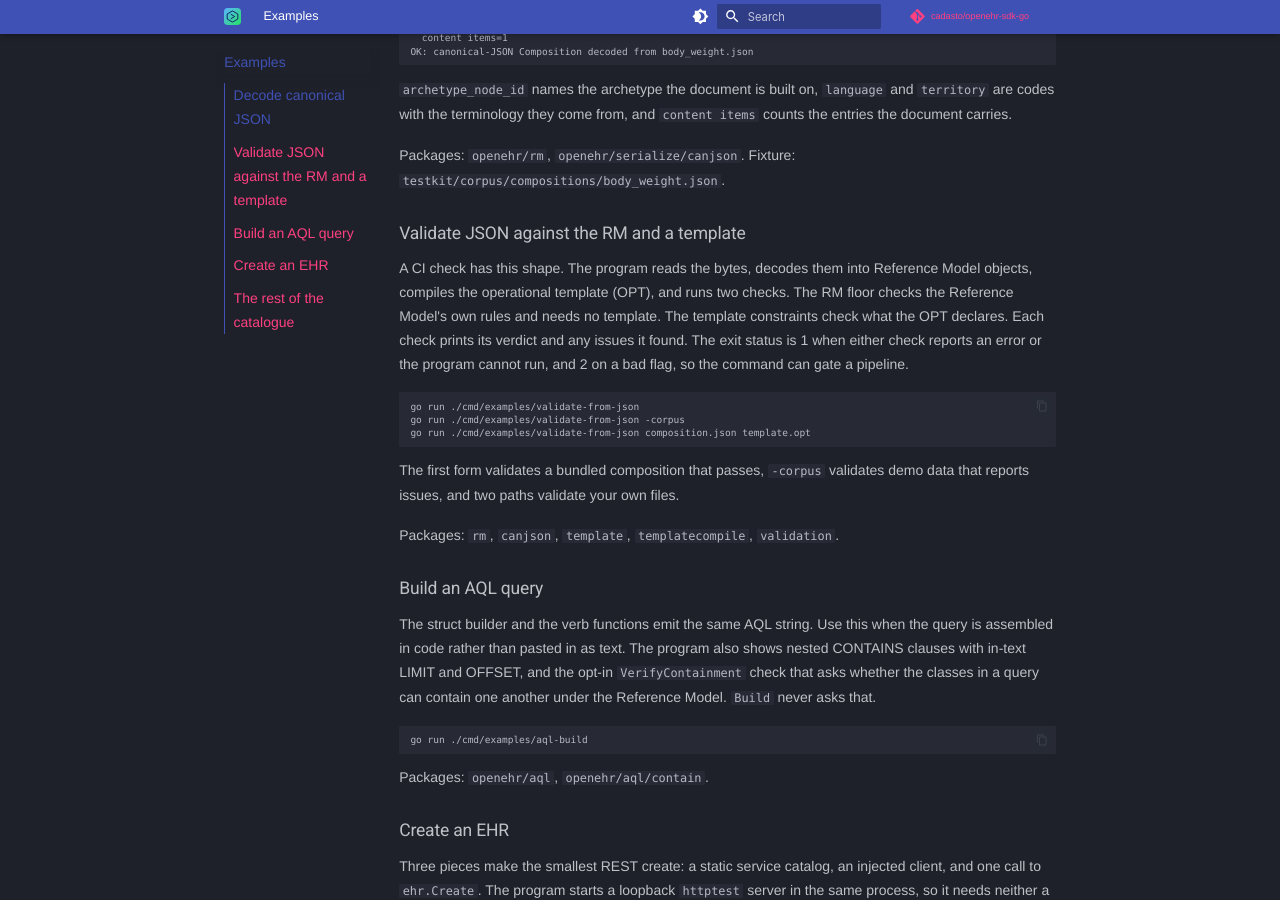
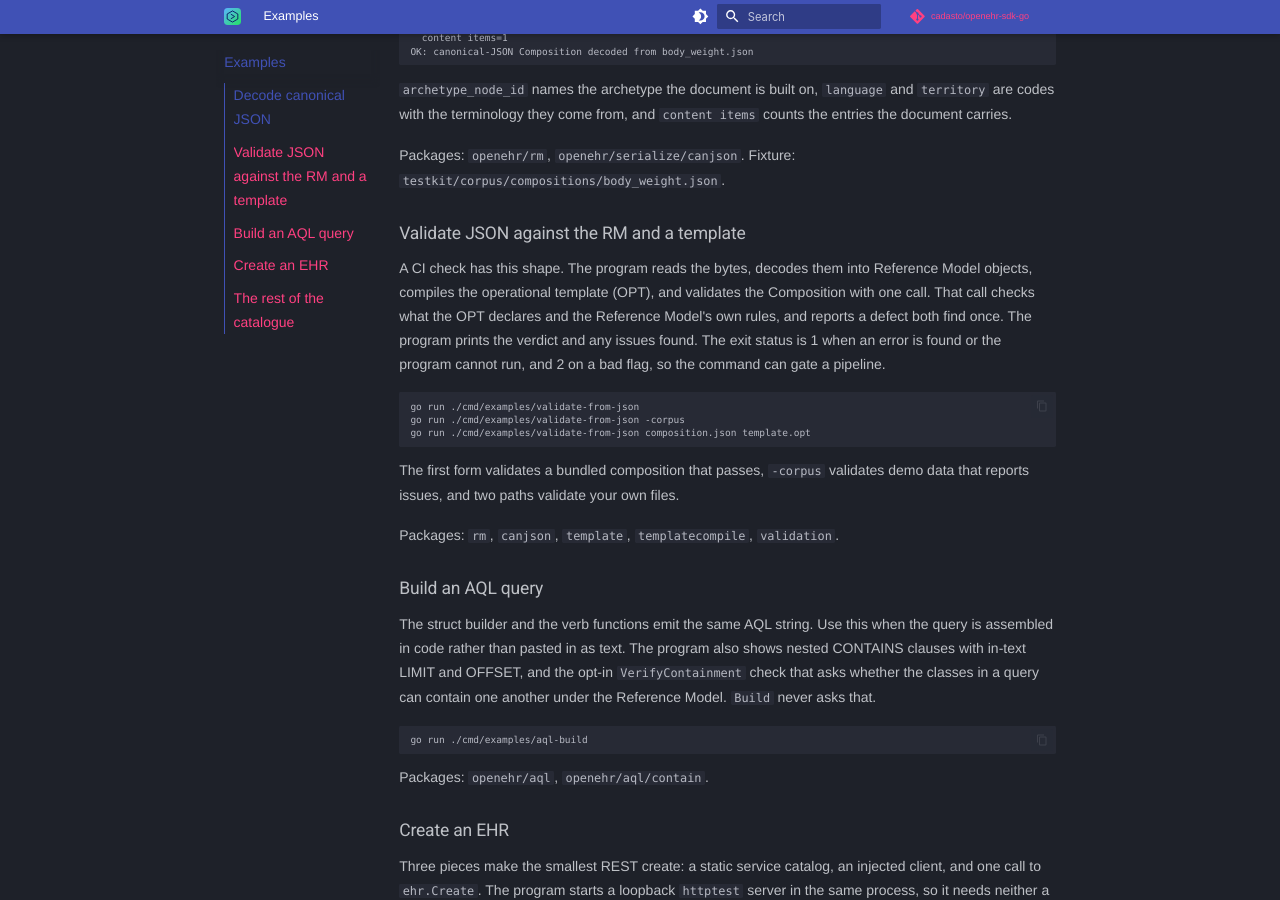
Before and after one commit to Cadasto/openehr-sdk-go, an MkDocs documentation site: the page built from pages/examples.md, in a window 1280 px wide and 900 px high, scrolled down 610 px. Built offline with MkDocs 1.6.1 and Material for MkDocs 9.7.7, drawn with Linux system fonts in a browser that asks for light colours; nearby versions of some CDN libraries; library files that are not in the unit come from our copies; plug-ins that fetch from the network failed and are left out; comment, search, counter and statistics services are not loaded.

Commit message:
docs(pages): one call validates against the template and the RM floor
The site pages still said the RM floor and the template constraints are
separate checks a Composition should pass both of. ValidateComposition
now includes the floor and reports a defect both find once (ADR 0025);
ValidateRM is the floor alone, for data no template governs.

Refs #238

Assisted-by: Claude Code (claude-opus-5-5)

````diff
--- a/pages/examples.md
+++ b/pages/examples.md
@@ -55,12 +55,12 @@ Packages: `openehr/rm`, `openehr/serialize/canjson`. Fixture:
 ## Validate JSON against the RM and a template {#validate-from-json}
 
 A CI check has this shape. The program reads the bytes, decodes them into
-Reference Model objects, compiles the operational template (OPT), and runs two
-checks. The RM floor checks the Reference Model's own rules and needs no
-template. The template constraints check what the OPT declares. Each check
-prints its verdict and any issues it found. The exit status is 1 when either
-check reports an error or the program cannot run, and 2 on a bad flag, so the
-command can gate a pipeline.
+Reference Model objects, compiles the operational template (OPT), and validates
+the Composition with one call. That call checks what the OPT declares and the
+Reference Model's own rules, and reports a defect both find once. The program
+prints the verdict and any issues found. The exit status is 1 when an error is
+found or the program cannot run, and 2 on a bad flag, so the command can gate a
+pipeline.
 
 ```bash
 go run ./cmd/examples/validate-from-json
````
Also changed, not shown: pages/workflow.md (+4 -3 lines).
